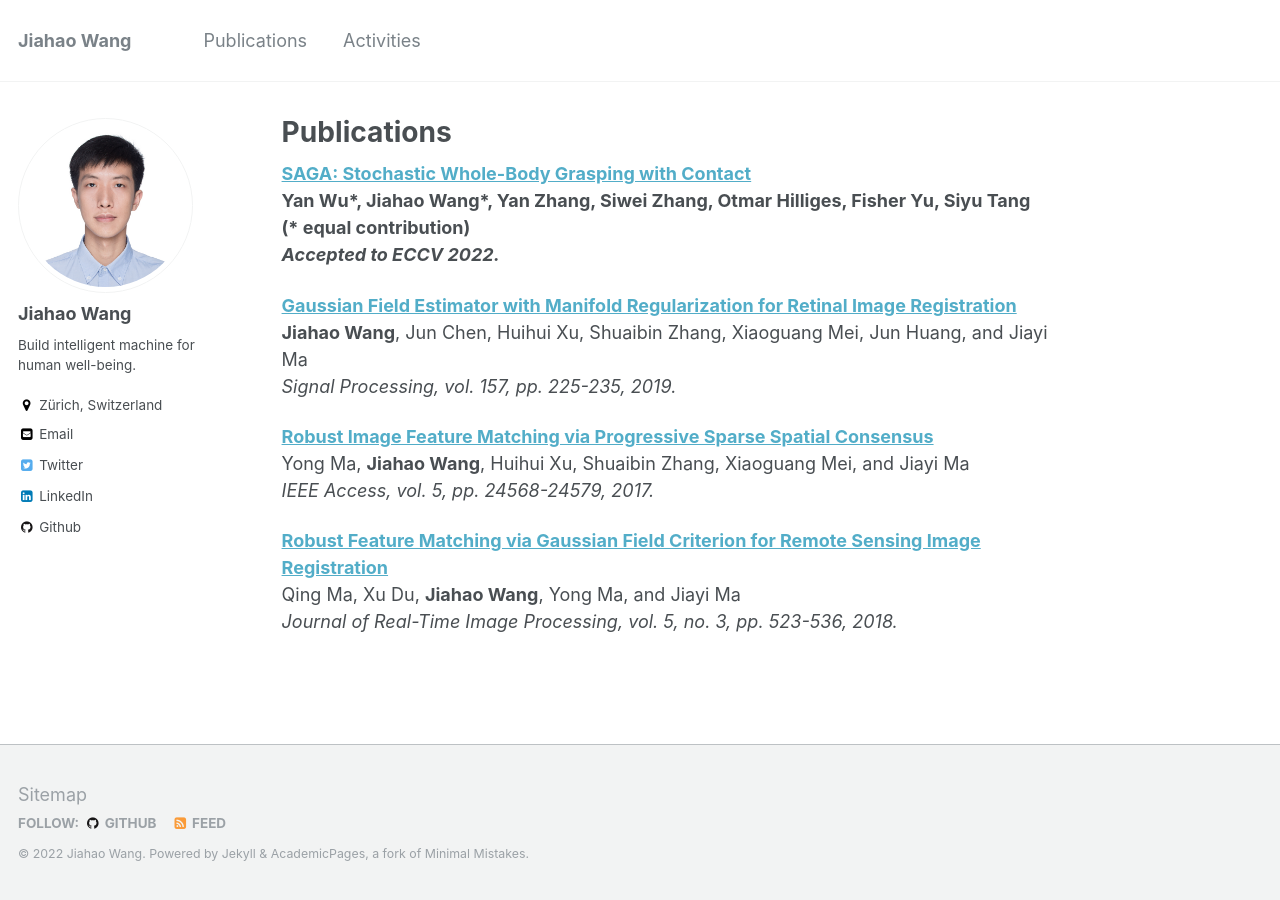
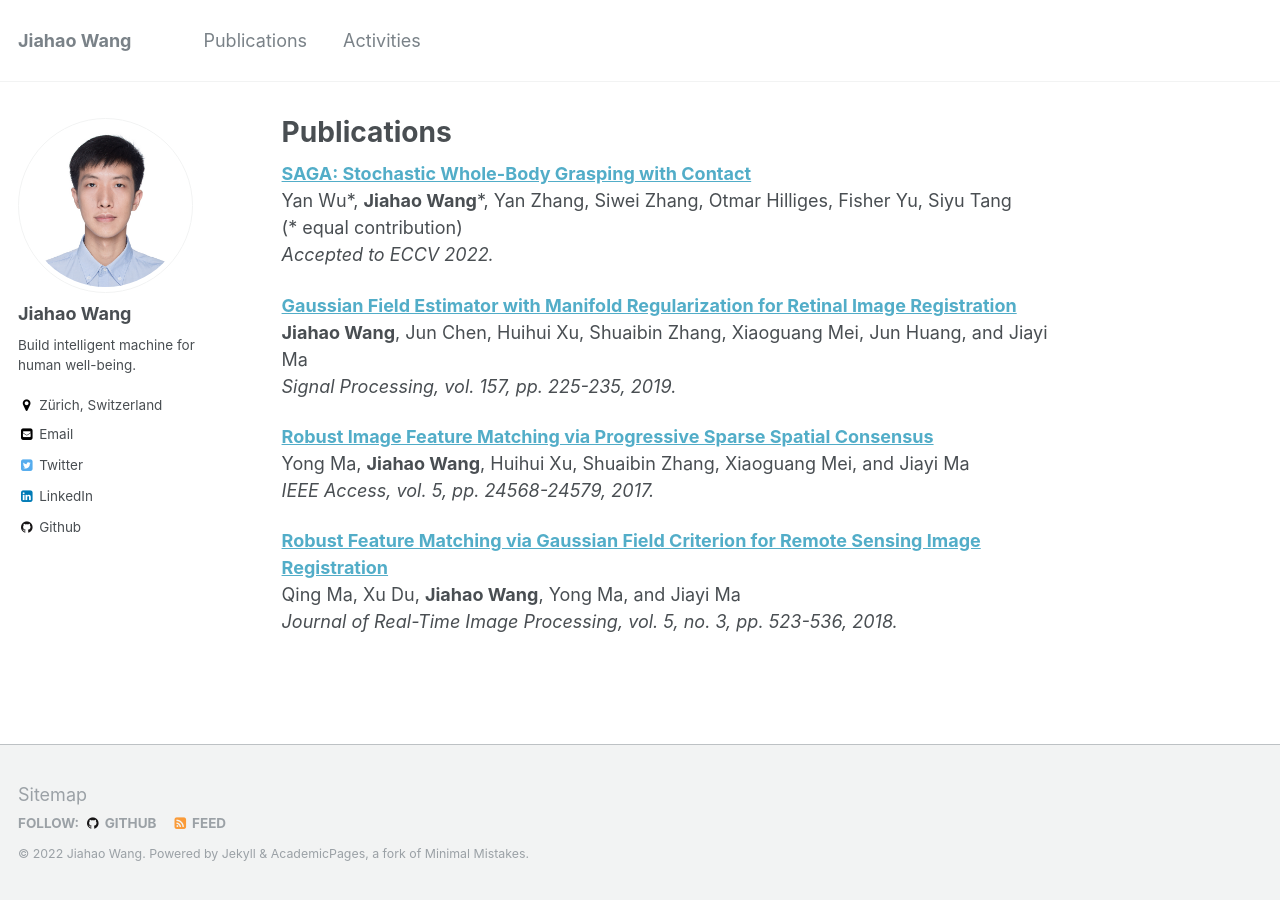
Before and after one commit to JiahaoPlus/JiahaoPlus.github.io, a Jekyll site: the page built from _pages/publications.md, in a window 1280 px wide. Built offline with Jekyll 4.4.1, drawn with Linux system fonts in a browser that asks for light colours.

Commit message:
fix typo

```diff
--- a/_pages/publications.md
+++ b/_pages/publications.md
@@ -6,7 +6,7 @@ author_profile: true
 ---
 
 <b>[SAGA: Stochastic Whole-Body Grasping with Contact](https://jiahaoplus.github.io/SAGA/saga.html)</b> <br>
-<b>Yan Wu\*, <b>Jiahao Wang</b>\*, Yan Zhang, Siwei Zhang, Otmar Hilliges, Fisher Yu, Siyu Tang<br>
+Yan Wu\*, <b>Jiahao Wang</b>\*, Yan Zhang, Siwei Zhang, Otmar Hilliges, Fisher Yu, Siyu Tang<br>
 (\* equal contribution)<br>
 <i>Accepted to ECCV 2022.</i>
 
```
